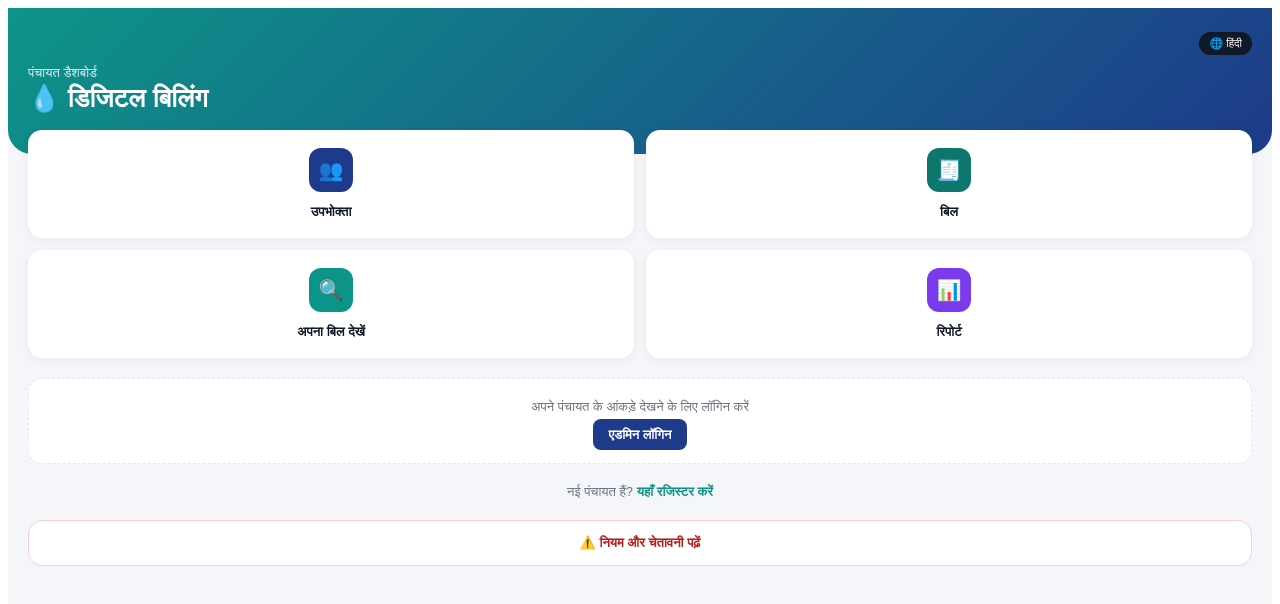
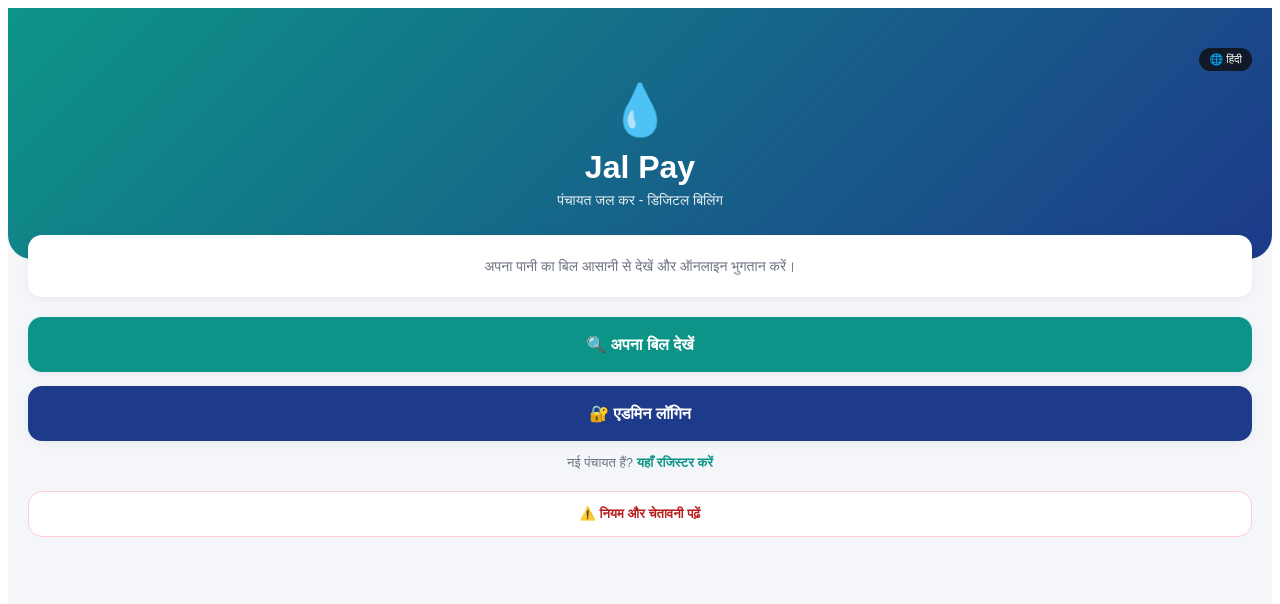
Before and after one commit to jay426647-coder/digital-billing, a Next.js app: page / in a window 1280 px wide. Shown: the top 604 px of the page. Built offline with nearby package versions, Linux system fonts and the light colour scheme.

Commit message:
Update page.jsx

```diff
--- a/app/page.jsx
+++ b/app/page.jsx
@@ -1,71 +1,35 @@
 'use client';
 
 import { useEffect, useState } from 'react';
-import { supabase } from '../lib/supabaseClient';
 import LangToggle from '../components/LangToggle';
 import { getLang } from '../lib/i18n';
 import { theme } from '../lib/theme';
 
 const text = {
   hi: {
-    title: 'डिजिटल बिलिंग',
-    subtitle: 'पंचायत डैशबोर्ड',
-    consumers: 'उपभोक्ता',
-    bills: 'बिल',
-    myBill: 'अपना बिल देखें',
-    report: 'रिपोर्ट',
-    loading: 'लोड हो रहा है...',
-    totalCollected: 'कुल जमा राशि',
-    paidBills: 'भुगतान किए गए बिल',
-    totalPending: 'कुल बकाया राशि',
-    unpaidBills: 'अवैतनिक बिल',
-    activeConnections: 'सक्रिय कनेक्शन',
-    totalConsumers: 'कुल उपभोक्ता',
-    overdueAccounts: 'अतिदेय खाते',
-    requiresNotice: 'ध्यान देने की जरूरत',
-    niyam: '⚠️ नियम और चेतावनी पढ़ें',
-    loginPrompt: 'अपने पंचायत के आंकड़े देखने के लिए लॉगिन करें',
-    loginBtn: 'एडमिन लॉगिन',
+    title: 'Jal Pay',
+    tagline: 'पंचायत जल कर - डिजिटल बिलिंग',
+    subtitle: 'अपना पानी का बिल आसानी से देखें और ऑनलाइन भुगतान करें।',
+    myBill: '🔍 अपना बिल देखें',
+    adminLogin: '🔐 एडमिन लॉगिन',
     signupPrompt: 'नई पंचायत हैं?',
     signupBtn: 'यहाँ रजिस्टर करें',
+    niyam: '⚠️ नियम और चेतावनी पढ़ें',
   },
   en: {
-    title: 'Digital Billing',
-    subtitle: 'Panchayat Dashboard',
-    consumers: 'Consumers',
-    bills: 'Bills',
-    myBill: 'View My Bill',
-    report: 'Report',
-    loading: 'Loading...',
-    totalCollected: 'Total Collected',
-    paidBills: 'Paid Bills',
-    totalPending: 'Total Pending Dues',
-    unpaidBills: 'Unpaid Bills',
-    activeConnections: 'Active Connections',
-    totalConsumers: 'Total Consumers',
-    overdueAccounts: 'Overdue Accounts',
-    requiresNotice: 'Requires Notice',
-    niyam: '⚠️ Rules & Warning',
-    loginPrompt: 'Log in to see your panchayat\'s stats',
-    loginBtn: 'Admin Login',
+    title: 'Jal Pay',
+    tagline: 'Panchayat Water Tax - Digital Billing',
+    subtitle: 'View and pay your water bill online, easily.',
+    myBill: '🔍 View My Bill',
+    adminLogin: '🔐 Admin Login',
     signupPrompt: 'New Panchayat?',
     signupBtn: 'Register Here',
+    niyam: '⚠️ Rules & Warning',
   },
 };
 
-export default function DigitalBillingDashboard() {
+export default function LandingPage() {
   const [lang, setLang] = useState('hi');
-  const [checkingAuth, setCheckingAuth] = useState(true);
-  const [isLoggedIn, setIsLoggedIn] = useState(false);
-  const [stats, setStats] = useState({
-    totalCollected: 0,
-    paidCount: 0,
-    totalPending: 0,
-    unpaidCount: 0,
-    activeConnections: 0,
-    overdueCount: 0,
-  });
-  const [loading, setLoading] = useState(true);
 
   useEffect(() => {
     setLang(getLang());
@@ -73,173 +37,71 @@ export default function DigitalBillingDashboard() {
 
   const t = text[lang];
 
-  useEffect(() => {
-    async function checkAuthAndFetch() {
-      const { data } = await supabase.auth.getSession();
-
-      if (!data.session) {
-        setIsLoggedIn(false);
-        setCheckingAuth(false);
-        setLoading(false);
-        return;
-      }
-
-      setIsLoggedIn(true);
-
-      const { data: profile } = await supabase
-        .from('profiles')
-        .select('panchayat_id')
-        .eq('id', data.session.user.id)
-        .single();
-
-      if (!profile) {
-        setCheckingAuth(false);
-        setLoading(false);
-        return;
-      }
-
-      const panchayatId = profile.panchayat_id;
-
-      const { data: bills } = await supabase
-        .from('bills')
-        .select('amount, status')
-        .eq('panchayat_id', panchayatId);
-
-      const { count: consumerCount } = await supabase
-        .from('consumers')
-        .select('*', { count: 'exact', head: true })
-        .eq('panchayat_id', panchayatId);
-
-      const paidBills = (bills || []).filter((b) => b.status === 'PAID');
-      const pendingBills = (bills || []).filter((b) => b.status === 'PENDING' || b.status === 'OVERDUE');
-      const overdueBills = (bills || []).filter((b) => b.status === 'OVERDUE');
-
-      setStats({
-        totalCollected: paidBills.reduce((sum, b) => sum + Number(b.amount), 0),
-        paidCount: paidBills.length,
-        totalPending: pendingBills.reduce((sum, b) => sum + Number(b.amount), 0),
-        unpaidCount: pendingBills.length,
-        activeConnections: consumerCount || 0,
-        overdueCount: overdueBills.length,
-      });
-      setCheckingAuth(false);
-      setLoading(false);
-    }
-
-    checkAuthAndFetch();
-  }, []);
-
-  const gridItems = [
-    { href: '/consumers', label: t.consumers, icon: '👥', color: theme.accent },
-    { href: '/bills', label: t.bills, icon: '🧾', color: theme.primaryDark },
-    { href: '/mybill', label: t.myBill, icon: '🔍', color: theme.primary },
-    { href: '/reports', label: t.report, icon: '📊', color: '#7c3aed' },
-  ];
-
-  const statCards = [
-    {
-      label: t.totalCollected,
-      value: `₹ ${stats.totalCollected.toLocaleString('en-IN')}`,
-      sub: `${stats.paidCount} ${t.paidBills}`,
-      colors: theme.status.paid,
-    },
-    {
-      label: t.totalPending,
-      value: `₹ ${stats.totalPending.toLocaleString('en-IN')}`,
-      sub: `${stats.unpaidCount} ${t.unpaidBills}`,
-      colors: theme.status.overdue,
-    },
-    {
-      label: t.activeConnections,
-      value: stats.activeConnections,
-      sub: t.totalConsumers,
-      colors: { bg: theme.accentLight, text: theme.accent, border: '#bfdbfe' },
-    },
-    {
-      label: t.overdueAccounts,
-      value: stats.overdueCount,
-      sub: t.requiresNotice,
-      colors: theme.status.pending,
-    },
-  ];
-
   return (
     <div style={{ fontFamily: 'sans-serif', backgroundColor: theme.bg, minHeight: '100vh', paddingBottom: '30px' }}>
       <div
         style={{
           background: `linear-gradient(135deg, ${theme.primary}, ${theme.accent})`,
-          padding: '24px 20px 40px 20px',
+          padding: '40px 20px 50px 20px',
           color: '#fff',
           borderBottomLeftRadius: '24px',
           borderBottomRightRadius: '24px',
+          textAlign: 'center',
         }}
       >
         <div style={{ display: 'flex', justifyContent: 'flex-end', marginBottom: '10px' }}>
           <LangToggle />
         </div>
-        <div style={{ fontSize: '13px', opacity: 0.85, marginBottom: '2px' }}>{t.subtitle}</div>
-        <h1 style={{ fontSize: '26px', fontWeight: 'bold', margin: 0 }}>💧 {t.title}</h1>
+        <div style={{ fontSize: '50px', marginBottom: '10px' }}>💧</div>
+        <h1 style={{ fontSize: '32px', fontWeight: 'bold', margin: '0 0 6px 0' }}>{t.title}</h1>
+        <p style={{ fontSize: '14px', opacity: 0.9, margin: 0 }}>{t.tagline}</p>
       </div>
 
       <div style={{ padding: '0 20px', marginTop: '-24px' }}>
         <div
           style={{
-            display: 'grid',
-            gridTemplateColumns: '1fr 1fr',
-            gap: '12px',
+            background: theme.card,
+            borderRadius: theme.radius,
+            padding: '20px',
+            boxShadow: theme.shadow,
+            textAlign: 'center',
             marginBottom: '20px',
           }}
         >
-          {gridItems.map((item) => (
-            <a key={item.href} href={item.href} style={{ textDecoration: 'none' }}>
+          <p style={{ color: theme.textMuted, fontSize: '14px', margin: 0, lineHeight: '1.6' }}>{t.subtitle}</p>
+        </div>
+
+        <a href="/mybill" style={{ textDecoration: 'none', display: 'block', marginBottom: '14px' }}>
           <div
             style={{
-                  background: theme.card,
+              background: theme.primary,
+              color: '#fff',
+              textAlign: 'center',
+              padding: '18px',
               borderRadius: theme.radius,
-                  padding: '18px 14px',
+              fontSize: '16px',
+              fontWeight: 'bold',
               boxShadow: theme.shadow,
-                  textAlign: 'center',
             }}
           >
+            {t.myBill}
+          </div>
+        </a>
+
+        <a href="/login" style={{ textDecoration: 'none', display: 'block', marginBottom: '14px' }}>
           <div
             style={{
-                    width: '44px',
-                    height: '44px',
-                    borderRadius: '12px',
-                    background: item.color,
-                    display: 'flex',
-                    alignItems: 'center',
-                    justifyContent: 'center',
-                    fontSize: '20px',
-                    margin: '0 auto 10px auto',
+              background: theme.accent,
+              color: '#fff',
+              textAlign: 'center',
+              padding: '18px',
+              borderRadius: theme.radius,
+              fontSize: '16px',
+              fontWeight: 'bold',
+              boxShadow: theme.shadow,
             }}
           >
-                  {item.icon}
-                </div>
-                <span style={{ fontSize: '13px', fontWeight: 'bold', color: theme.textDark }}>{item.label}</span>
-              </div>
-            </a>
-          ))}
-        </div>
-
-        {checkingAuth ? (
-          <p style={{ color: theme.textMuted }}>{t.loading}</p>
-         ) : !isLoggedIn ? (
-          <>
-          <a href="/login" style={{ textDecoration: 'none', display: 'block', marginBottom: '20px' }}>
-            <div
-              style={{
-                background: theme.card,
-                border: `1px dashed ${theme.border}`,
-                borderRadius: theme.radius,
-                padding: '20px',
-                textAlign: 'center',
-              }}
-            >
-                   <p style={{ margin: '0 0 10px 0', color: theme.textMuted, fontSize: '13px' }}>{t.loginPrompt}</p>
-              <span style={{ background: theme.accent, color: '#fff', padding: '8px 16px', borderRadius: theme.radiusSmall, fontSize: '13px', fontWeight: 'bold' }}>
-                {t.loginBtn}
-              </span>
+            {t.adminLogin}
           </div>
         </a>
 
@@ -249,32 +111,6 @@ export default function DigitalBillingDashboard() {
             {t.signupBtn}
           </a>
         </p>
-          </>
-        ) : loading ? (
-          <p style={{ color: theme.textMuted }}>{t.loading}</p>
-        ) : (
-          <div style={{ display: 'flex', flexDirection: 'column', gap: '12px', marginBottom: '20px' }}>
-            {statCards.map((card, idx) => (
-              <div
-                key={idx}
-                style={{
-                  background: card.colors.bg,
-                  border: `1px solid ${card.colors.border}`,
-                  padding: '16px',
-                  borderRadius: theme.radius,
-                }}
-              >
-                <h3 style={{ color: card.colors.text, fontSize: '13px', margin: '0 0 6px 0', fontWeight: '600' }}>
-                  {card.label}
-                </h3>
-                <p style={{ color: card.colors.text, fontSize: '26px', fontWeight: 'bold', margin: 0 }}>
-                  {card.value}
-                </p>
-                <span style={{ color: card.colors.text, fontSize: '12px', opacity: 0.85 }}>{card.sub}</span>
-              </div>
-            ))}
-          </div>
-        )}
 
         <a href="/niyam" style={{ textDecoration: 'none', display: 'block' }}>
           <div
```
Lines whose indentation alone changed are shown as unchanged.
